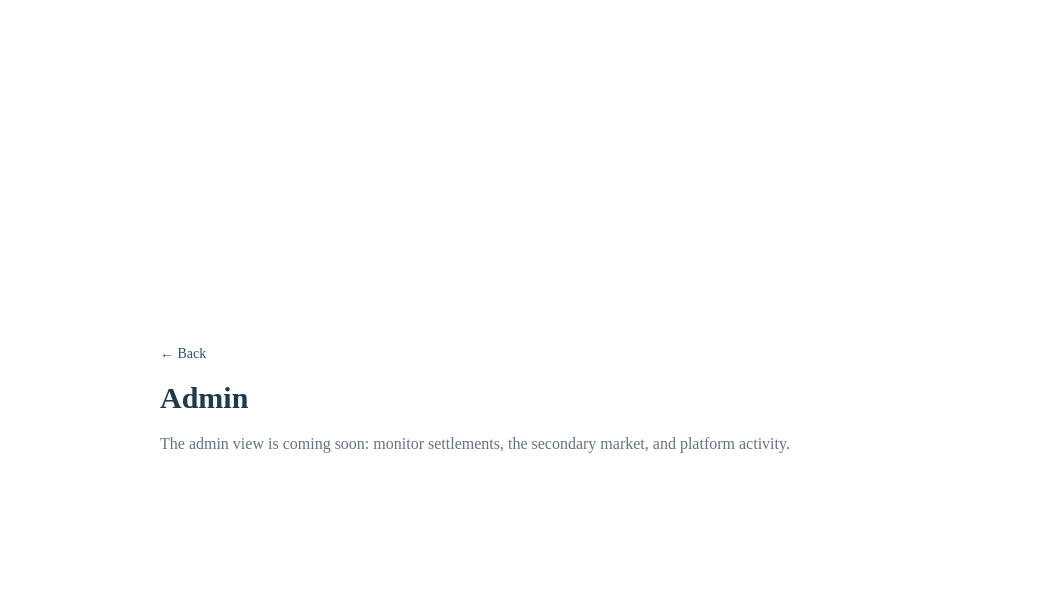
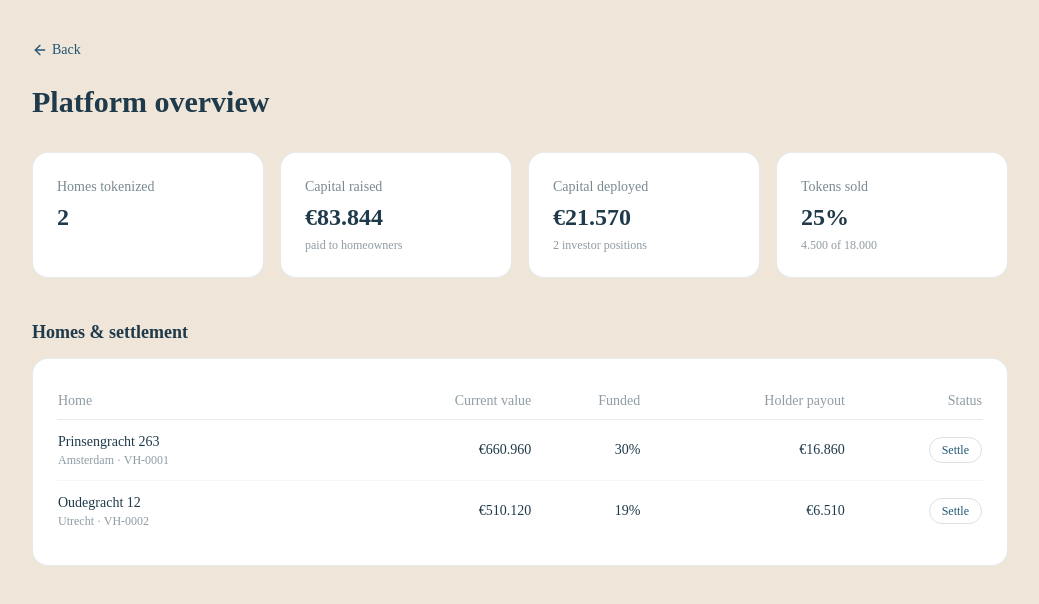
Before and after one commit to Franreal123/valyra-mvp, a Next.js app: page /admin in a window 1280 px wide. Shown: the top 604 px of the page, without its empty margins (120-1159 px from the left). Built offline with nearby package versions, Linux system fonts and the light colour scheme.

Commit message:
feat: add admin dashboard with platform stats and settlement

```diff
--- a/src/app/admin/page.tsx
+++ b/src/app/admin/page.tsx
@@ -1,18 +1,9 @@
-import Link from "next/link";
+import { AdminDashboard } from "@/components/admin/admin-dashboard";
 
-// Placeholder route — the admin / settlement & secondary-market view is
-// built in a later step.
 export default function AdminPage() {
   return (
-    <main className="mx-auto flex min-h-screen max-w-3xl flex-col items-start justify-center gap-4 px-6">
-      <Link href="/" className="text-sm text-valyra-blue hover:underline">
-        ← Back
-      </Link>
-      <h1 className="text-3xl font-semibold text-valyra-ink">Admin</h1>
-      <p className="text-valyra-ink/70">
-        The admin view is coming soon: monitor settlements, the secondary
-        market, and platform activity.
-      </p>
+    <main className="min-h-screen bg-valyra-paper">
+      <AdminDashboard />
     </main>
   );
 }
--- /dev/null
+++ b/src/components/admin/admin-dashboard.tsx
@@ -0,0 +1,139 @@
+"use client";
+
+import { useState } from "react";
+import Link from "next/link";
+import { ArrowLeft, CheckCircle2, X } from "lucide-react";
+import { cn } from "@/lib/utils";
+import { Button } from "@/components/ui/button";
+import { Card } from "@/components/ui/card";
+import { StatCard } from "@/components/admin/stat-card";
+import {
+  getHomes,
+  getHoldings,
+  tokensSold,
+  isSettled,
+  settleHome,
+} from "@/lib/store";
+import { platformStats, settlementQuote } from "@/lib/admin";
+import { currentHomeValue } from "@/lib/market";
+import { formatEUR } from "@/lib/format";
+import type { TokenizedHome } from "@/lib/types";
+
+export function AdminDashboard() {
+  // The store is the source of truth; `tick` forces a re-read after settling.
+  const [, setTick] = useState(0);
+  const [settling, setSettling] = useState<TokenizedHome | null>(null);
+
+  const homes = getHomes();
+  const holdings = getHoldings();
+  const stats = platformStats(homes, holdings);
+
+  function confirmSettle() {
+    if (!settling) return;
+    settleHome(settling.id);
+    setSettling(null);
+    setTick((t) => t + 1);
+  }
+
+  const quote = settling ? settlementQuote(settling, holdings) : null;
+
+  return (
+    <div className="mx-auto max-w-5xl px-6 py-10">
+      <Link href="/" className="mb-6 inline-flex items-center gap-1 text-sm text-valyra-blue hover:underline">
+        <ArrowLeft size={16} /> Back
+      </Link>
+      <h1 className="mb-8 text-3xl font-semibold text-valyra-ink">Platform overview</h1>
+
+      {/* KPIs */}
+      <div className="grid gap-4 sm:grid-cols-2 lg:grid-cols-4">
+        <StatCard label="Homes tokenized" value={String(stats.homesCount)} />
+        <StatCard label="Capital raised" value={formatEUR(stats.capitalRaised)} sub="paid to homeowners" />
+        <StatCard
+          label="Capital deployed"
+          value={formatEUR(stats.capitalDeployed)}
+          sub={`${stats.positions} investor position${stats.positions === 1 ? "" : "s"}`}
+        />
+        <StatCard
+          label="Tokens sold"
+          value={`${stats.fundedPct}%`}
+          sub={`${stats.tokensSold.toLocaleString("nl-NL")} of ${stats.tokensIssued.toLocaleString("nl-NL")}`}
+        />
+      </div>
+
+      {/* Homes & settlement */}
+      <h2 className="mb-3 mt-10 text-lg font-semibold text-valyra-ink">Homes &amp; settlement</h2>
+      <Card className="overflow-x-auto">
+        <table className="w-full text-sm">
+          <thead>
+            <tr className="border-b border-valyra-ink/10 text-left text-valyra-ink/50">
+              <th className="py-2 font-medium">Home</th>
+              <th className="py-2 text-right font-medium">Current value</th>
+              <th className="py-2 text-right font-medium">Funded</th>
+              <th className="py-2 text-right font-medium">Holder payout</th>
+              <th className="py-2 text-right font-medium">Status</th>
+            </tr>
+          </thead>
+          <tbody>
+            {homes.map((home) => {
+              const funded = Math.round((tokensSold(home.id) / home.tokenCount) * 100);
+              const payout = settlementQuote(home, holdings).payout;
+              const settled = isSettled(home.id);
+              return (
+                <tr key={home.id} className="border-b border-valyra-ink/5 last:border-0">
+                  <td className="py-3">
+                    <span className="font-medium text-valyra-ink">{home.address}</span>
+                    <span className="block text-xs text-valyra-ink/50">
+                      {home.city} · {home.id}
+                    </span>
+                  </td>
+                  <td className="py-3 text-right text-valyra-ink">{formatEUR(currentHomeValue(home))}</td>
+                  <td className="py-3 text-right text-valyra-ink">{funded}%</td>
+                  <td className="py-3 text-right text-valyra-ink">{formatEUR(payout)}</td>
+                  <td className="py-3 text-right">
+                    {settled ? (
+                      <span className="inline-flex items-center gap-1 rounded-full bg-valyra-lime/20 px-2 py-1 text-xs font-medium text-valyra-ink">
+                        <CheckCircle2 size={12} /> Settled
+                      </span>
+                    ) : (
+                      <button
+                        onClick={() => setSettling(home)}
+                        className="rounded-full border border-valyra-ink/15 px-3 py-1 text-xs font-medium text-valyra-blue hover:border-valyra-blue"
+                      >
+                        Settle
+                      </button>
+                    )}
+                  </td>
+                </tr>
+              );
+            })}
+          </tbody>
+        </table>
+      </Card>
+
+      {/* Settle confirmation */}
+      {settling && quote && (
+        <div className="fixed inset-0 z-50 flex items-center justify-center bg-valyra-ink/40 p-4">
+          <div className="w-full max-w-md rounded-2xl bg-white p-6 shadow-xl">
+            <div className="mb-4 flex items-start justify-between">
+              <h2 className="text-lg font-semibold text-valyra-ink">Settle {settling.address}</h2>
+              <button onClick={() => setSettling(null)} aria-label="Close" className="text-valyra-ink/40 hover:text-valyra-ink">
+                <X size={20} />
+              </button>
+            </div>
+            <p className="text-sm text-valyra-ink/70">
+              Settling buys out all {quote.tokensHeld.toLocaleString("nl-NL")} investor-held
+              tokens at the current value. Token holders receive:
+            </p>
+            <p className="mt-3 text-3xl font-semibold text-valyra-ink">{formatEUR(quote.payout)}</p>
+            <div className={cn("mt-5 flex justify-end gap-2")}>
+              <Button variant="ghost" onClick={() => setSettling(null)}>
+                Cancel
+              </Button>
+              <Button onClick={confirmSettle}>Confirm settlement</Button>
+            </div>
+          </div>
+        </div>
+      )}
+    </div>
+  );
+}
--- /dev/null
+++ b/src/components/admin/stat-card.tsx
@@ -0,0 +1,20 @@
+import { Card } from "@/components/ui/card";
+
+// One KPI tile for the admin overview.
+export function StatCard({
+  label,
+  value,
+  sub,
+}: {
+  label: string;
+  value: string;
+  sub?: string;
+}) {
+  return (
+    <Card className="flex flex-col gap-1">
+      <p className="text-sm text-valyra-ink/60">{label}</p>
+      <p className="text-2xl font-semibold text-valyra-ink">{value}</p>
+      {sub ? <p className="text-xs text-valyra-ink/50">{sub}</p> : null}
+    </Card>
+  );
+}
--- a/src/lib/store.ts
+++ b/src/lib/store.ts
@@ -91,7 +91,7 @@ export function isSettled(homeId: string): boolean {
 }
 
 export function getSettledIds(): string[] {
-  return [...settledIds];
+  return Array.from(settledIds);
 }
 
 export function settleHome(homeId: string): void {
```
